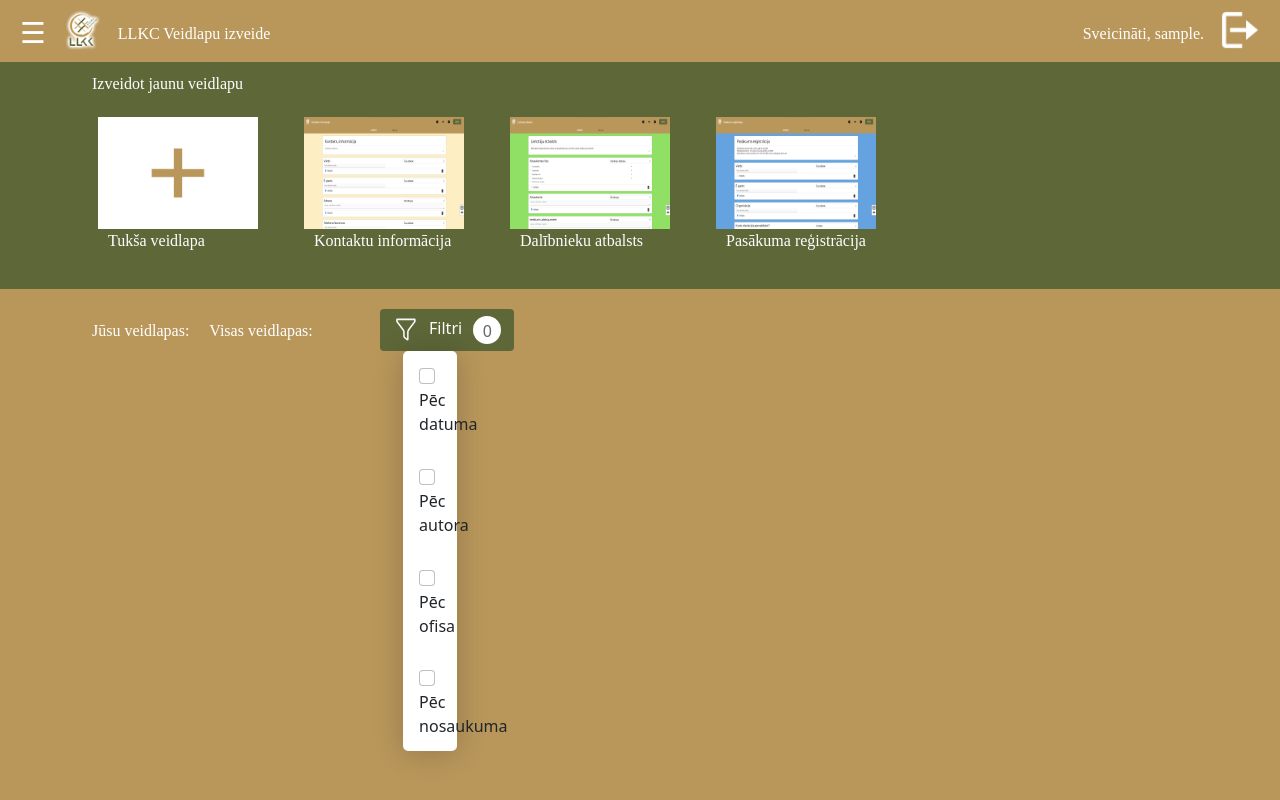
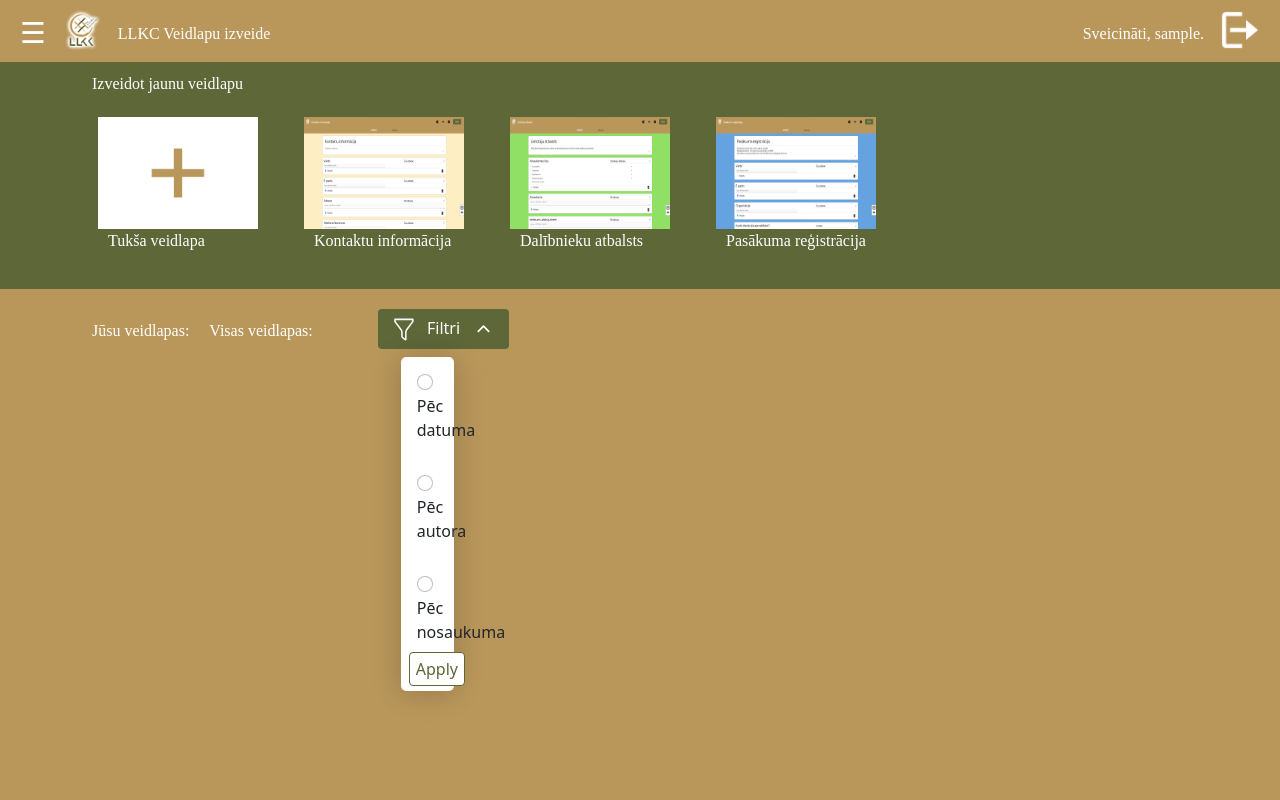
Before and after one commit to 27-Club/27club, a Django app: page /main/ in a window 1280 px wide, after a click on "Filtri". Run offline with Django 3.2, Linux system fonts and the light colour scheme; the visitor is signed in with stand-in values (Sample User, id 1); data that the repository does not hold is empty; parts of the project's set-up code (start-up, migrations or seed data) failed here and were passed over; some web fonts are replaced.

Commit message:
Added logic to filter button

```diff
--- a/index/static/css/filter.css
+++ b/index/static/css/filter.css
@@ -37,6 +37,16 @@
     filter: invert(100%) sepia(1%) saturate(2%) hue-rotate(113deg) brightness(111%) contrast(100%);
 }
 
+#filter-arrow {
+    margin-left: 0.7rem;
+    filter: invert(100%) sepia(1%) saturate(2%) hue-rotate(113deg) brightness(111%) contrast(100%);
+    transition: transform .2s ease-in-out;
+}
+
+.opened {
+    transform: rotate(-180deg);
+}
+
 .filter-count {
     margin-left: 0.7rem;
     border-radius: 50%;
@@ -55,6 +65,7 @@
     width: 70%;
     right: 0;
     z-index: 1;
+    margin-top: 0.5rem;
     background-color: #fff;
     border-radius: 5px;
     transition: opacity 0.2s ease-in-out, transform 0.2s ease-in-out;
@@ -79,10 +90,17 @@
     -webkit-tap-highlight-color: transparent;
 }
 
-.filters-list {
-    list-style: none;
+.filter-container {
+    text-align: right;
     padding: 5px 8px !important;
     margin: 0 !important;
+}
+
+.filters-list {
+    text-align: left;
+    list-style: none;
+    margin: 0 !important;
+    padding: 0 !important;
 }
 
 .filter-item {
@@ -114,6 +132,24 @@
     border-color: #5e6738 !important;
 }
 
+#apply-btn {
+    position: relative;
+    background-color: #fff;
+    color: #5e6738;
+    border: 1px solid #5e6738;
+    border-radius: 0.25rem;
+    padding: 0.25rem 0.375rem;
+    cursor: pointer;
+    font-size: 1rem;
+    transition: color .15s ease-in-out, background-color .15s ease-in-out;
+}
+
+#apply-btn:hover,
+#apply-btn:focus {
+    background-color: #5e6738;
+    color: #fff;
+}
+
 @media only screen and (min-width: 1024px){
     #filter {
         width: 30%;
--- a/index/static/index/filter.js
+++ b/index/static/index/filter.js
@@ -1,19 +1,45 @@
 const filterBtn = document.getElementById("filter-btn");
 const filterMenu = document.getElementById("popup-menu");
 const filterCount = document.getElementById("filter-count");
-
+const fillterApplyBtn = document.getElementById("apply-btn");
+const filterArrow = document.getElementById("filter-arrow");
+const filterRadios = document.getElementsByClassName("form-check-input");
 
 filterBtn.addEventListener('click', function() {
-    filterMenu.classList.toggle('show');
+  filterMenu.classList.toggle('show');
+
+  filterArrow.classList.toggle('opened');
+  $("input:radio").prop("checked", false);
 });
 
-function statCheck() {
-    let total = document.querySelectorAll('input[type="checkbox"]:checked').length;
-    filterCount.innerHTML = total;
-}
+fillterApplyBtn.addEventListener('click', function(e) {
+    e.preventDefault();
+    let filterValues = [];
 
-// document.addEventListener('click', function(event) {
-//     if (!filterMenu.contains(event.target) && event.target !== filterBtn) {
-//         filterMenu.classList.remove('show');
-//     }
-// });
+    filterMenu.querySelectorAll('input[type="radio"]:checked').forEach(function(e) {
+        filterValues.push(e.value);
+    });
+
+    // ajax request that returns html from partial template
+    // and displays in "all forms" section
+    var url = "/main/";
+    $.ajax({
+        url: url,
+        type: "POST",
+        dataType: 'html',
+        accepts: {
+          text: "text/html; charset=utf-8"
+        },
+        data: JSON.stringify({"filterData": filterValues}),
+        headers: {
+          "X-Requested-With": "XMLHttpRequest",
+          "X-CSRFToken": Cookies.get("csrftoken"),
+        },
+        success: (response) => {
+          $('#form-list').html(response);
+        },
+        error: (error) => {
+          console.log(error);
+        }
+      });
+})
--- a/index/static/index/style.css
+++ b/index/static/index/style.css
@@ -5,6 +5,7 @@
 body{
     scroll-behavior: smooth;
     background-color: rgb(185, 151, 91);
+    overflow-x: hidden;
 }
 
 .form-error{
--- a/index/templates/index/main.html
+++ b/index/templates/index/main.html
@@ -99,16 +99,17 @@
                         <div class="btn-content">
                             <span class="filter-icon"><img src="{% static 'Icon/filter_icon.svg' %}" alt="filter_icon" width="25" height="25"></span>
                             Filtri
-                            <span id="filter-count" class="filter-count">0</span>
+                            <span id="filter-arrow" ><img src="{% static 'Icon/arrow.svg' %}" alt="arrow" width="25" height="25"></span>
                         </div>
                     </button>
 
                     <div id="popup-menu" class="popup-menu" aria-labelledby="flush-heading">
                         <div class="filter-body">
+                            <div class="filter-container">
                                 <ul class="filters-list">
                                     <div class="filter-item">
                                         <li>
-                                        <input class="form-check-input" type="checkbox" value="" id="flexCheckDefault1" onchange="statCheck()">
+                                            <input class="form-check-input" type="radio" value="createdAt" name="choose" id="flexCheckDefault1">
                                             <label class="form-check-label" for="flexCheckDefault1">
                                                 Pēc datuma
                                             </label>
@@ -117,7 +118,7 @@
 
                                     <div class="filter-item">
                                         <li>
-                                        <input class="form-check-input" type="checkbox" value="" id="flexCheckDefault2" onchange="statCheck()">
+                                            <input class="form-check-input" type="radio" value="creator" name="choose" id="flexCheckDefault2">
                                             <label class="form-check-label" for="flexCheckDefault2">
                                                 Pēc autora
                                             </label>
@@ -126,51 +127,27 @@
 
                                     <div class="filter-item">
                                         <li>
-                                        <input class="form-check-input" type="checkbox" value="" id="flexCheckDefault3" onchange="statCheck()">
+                                            <input class="form-check-input" type="radio" value="title" name="choose" id="flexCheckDefault3">
                                             <label class="form-check-label" for="flexCheckDefault3">
-                                            Pēc ofisa
-                                        </label>
-                                    </li>
-                                </div>
-
-                                <div class="filter-item">
-                                    <li>
-                                        <input class="form-check-input" type="checkbox" value="" id="flexCheckDefault4" onchange="statCheck()">
-                                        <label class="form-check-label" for="flexCheckDefault4">
                                                 Pēc nosaukuma
                                             </label>
                                         </li>
                                     </div>
                                 </ul>
+                                <button id="apply-btn" type="submit">Apply</button>
                             </div>
                         </div>
                     </div>
                 </div>
-            {% for i in allForms %}
-                {% if i.creator != request.user %}
-                        <a href = "{% url 'responses' i.code %}" class="form-list-link">
-                            <div class="form-box">
-                                <div class="form-list-title"><h5 class="form-list-title-text">{{i.title}}</h5></div>
-                                {% if i.createdAt == i.updatedAt %}
-                                <p class="form-list-timestamp">{{i.createdAt}}</p>
-                                {% else %}
-                                <p class="form-list-timestamp">{{i.updatedAt}}</p>
-                                {% endif %}
             </div>
-                        </a>
-                {% else %}
-                    <a href = "{% url 'edit_form' i.code %}" class="form-list-link">
-                        <div class="form-box">
-                            <div class="form-list-title"><h5 class="form-list-title-text">{{i.title}}</h5></div>
-                            {% if i.createdAt == i.updatedAt %}
-                            <p class="form-list-timestamp">{{i.createdAt}}</p>
-                            {% else %}
-                            <p class="form-list-timestamp">{{i.updatedAt}}</p>
-                            {% endif %}
+
+            <div id="form-list">
+                {% block content %}
+                <div class="div">
+                    {% include 'index/partials/all_forms.html' %}
                 </div>
-                    </a>
-                {% endif %}
-            {% endfor %}
+                {% endblock %}
+            </div>
         </div>
     </div>
 </div>
@@ -179,5 +156,6 @@
 <script src="{% static 'lib/cookie.min.js' %}" defer></script>
 <script src = "{% static 'index/index.js' %}" defer></script>
 <script src="{% static 'index/filter.js' %}" defer></script>
+<script src="https://code.jquery.com/jquery-3.6.4.min.js" integrity="sha256-oP6HI9z1XaZNBrJURtCoUT5SUnxFr8s3BzRl+cbzUq8=" crossorigin="anonymous"></script>
 </body>
 </html>
--- a/index/views.py
+++ b/index/views.py
@@ -34,12 +34,31 @@ def kontakti(request):
 def main_view(request):
     if not request.user.is_authenticated:
         return redirect('login')
+
+    allForms = Form.objects.all()
+
+    if request.method == 'POST':
+        data = json.loads(request.body)
+        formList = data.get('filterData')
+
+        for value in formList:
+            if value == 'createdAt':
+                valueForms = allForms.order_by('-createdAt')
+
+            elif value == 'creator':
+                valueForms = allForms.order_by('creator')
+
+            elif value == 'title':
+                valueForms = allForms.order_by('title')
+
+            # returns newly sorted forms as context to partial template
+            return render(request, 'index/partials/all_forms.html', {'allForms': valueForms})
+
     forms = Form.objects.filter(creator = request.user)
-    allForms = Form.objects.all()
     return render(request, "index/main.html", {
         "forms": forms,
         "allForms": allForms
-    })
+})
 
 def login_view(request):
     if not request.user.is_authenticated:
```
Also changed, not shown: index/templates/index/partials/all_forms.html (added, +28 -0 lines), index/static/Icon/arrow.svg (added), index/static/Icon/filterBtnLogo.svg (deleted). Lines whose indentation alone changed are shown as unchanged.
